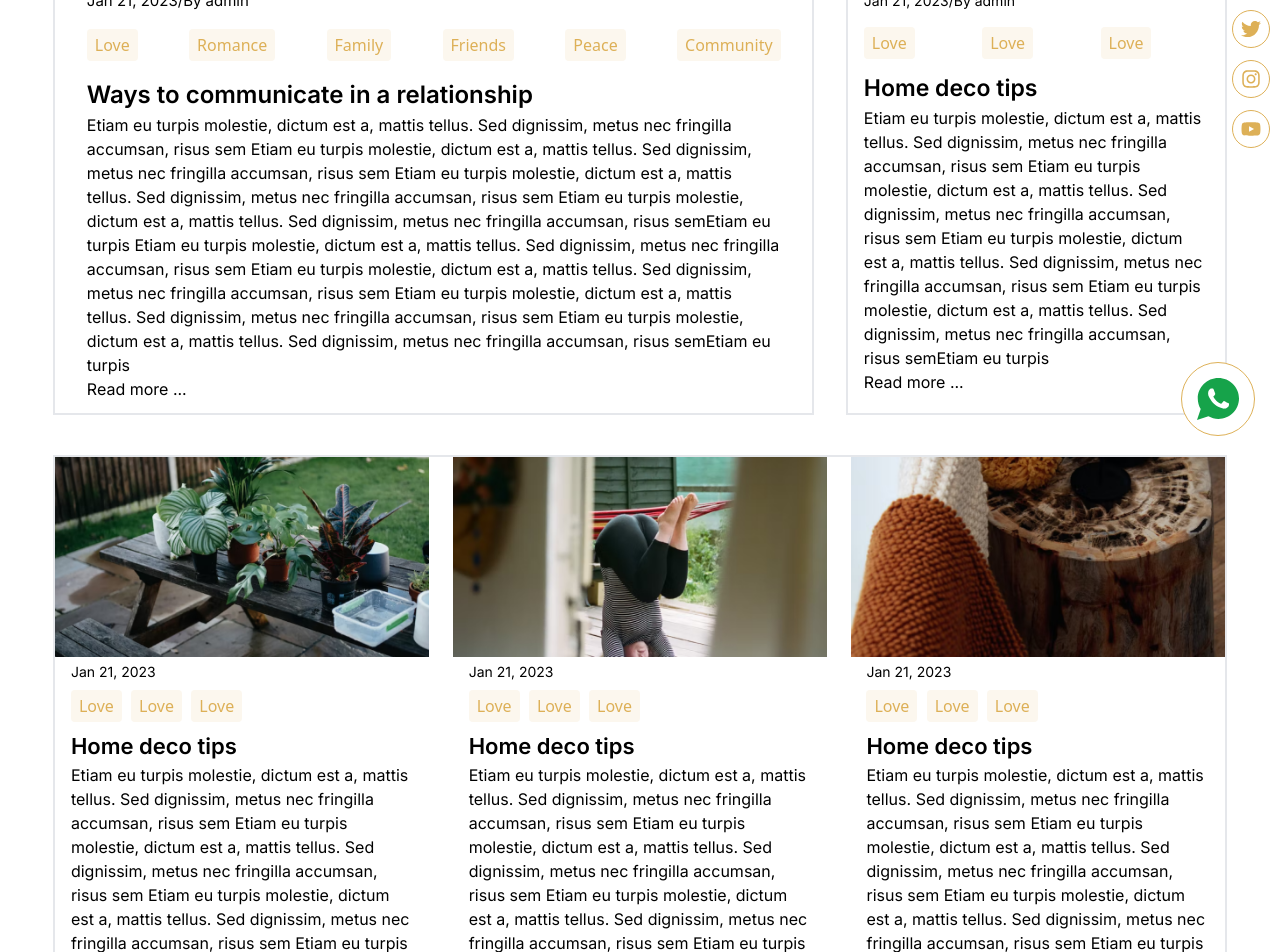
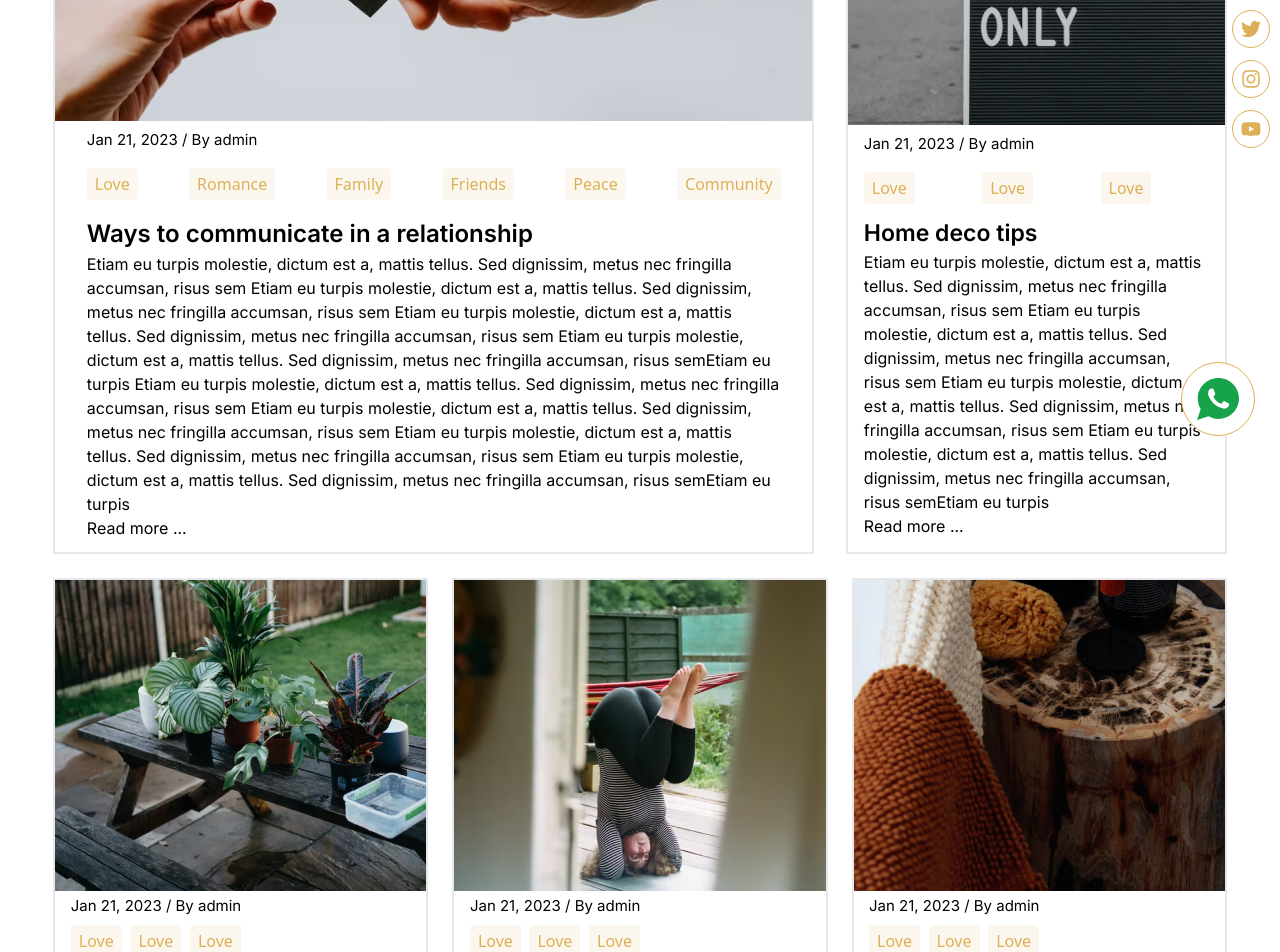
Before and after one commit to toluhikay/adozillion, a React (Create React App) app: page /blog in a window 1280 px wide. Shown: the part 340-1292 px from the top of the page. Built offline with nearby package versions, Linux system fonts and the light colour scheme; a web font is replaced by a local one.

Commit message:
more changes

```diff
--- a/src/pages/Blog.js
+++ b/src/pages/Blog.js
@@ -9,12 +9,12 @@ const firstBlogTheme = ['Love', 'Romance', 'Family', 'Friends', 'Peace', 'Commun
 
 const Blog = () => {
   return (
-    <div className='min-h-screen flex flex-col justify-center items-center w-11/12 mx-auto mt-20 text-[12px] md:text-[13px] lg:text-[14px] xl:text-[16px]'>
+    <div className='min-h-screen flex flex-col justify-center items-center w-11/12 mx-auto mt-28 text-[12px] md:text-[13px] lg:text-[14px] xl:text-[16px]'>
       <div className='md:flex md:space-x-6 lg:space-x-8 md:mt-10 '>
         <div className='border-2 md:w-[65%] lg:w-8/12'>
-        <img src={blogImage1} className='h-[200px] w-full object-cover'></img>
+        <img src={blogImage1} className='h-[200px] md:h-[220px] lg:h-[250px] xl:h-[307px] w-full object-cover'></img>
         <div className='w-11/12 mx-auto'>
-          <p className='text-[10px] font-[inter] mt-1 md:text-[12px] lg:text-[14px] xl:text-[15px] sm:mt-2'>Jan 21, 2023/By admin</p>
+          <p className='text-[10px] font-[inter] mt-1 md:text-[12px] lg:text-[14px] xl:text-[15px] sm:mt-2'>Jan 21, 2023 / By admin</p>
           <div className='flex justify-between mt-2 sm:mt-4'>
             {firstBlogTheme.map((item, index) => {
               return(
@@ -31,9 +31,9 @@ const Blog = () => {
 
         </div>
         <div className='mt-10 md:mt-0 border-2 md:w-[35%] lg:w-4/12 pb-2'>
-          <img src={blogImage2} className='w-full h-[200px] object-center'></img>
+          <img src={blogImage2} className='w-full h-[200px] md:h-[220px] lg:h-[250px] xl:h-[311px] object-center'></img>
           <div className='w-11/12 mx-auto'>
-            <p className='text-[10px] font-[inter] mt-1 md:mt-2 md:text-[12px] lg:text-[13px] xl:text-[14px] '>Jan 21, 2023/By admin</p>
+            <p className='text-[10px] font-[inter] mt-1 md:mt-2 md:text-[12px] lg:text-[13px] xl:text-[15px] '>Jan 21, 2023 / By admin</p>
             <div className='flex justify-between w-6/12 md:w-10/12 mt-2 md:mt-4'>
               {blogThemes.map((item, index) => {
                 return(
@@ -48,13 +48,13 @@ const Blog = () => {
 
         </div>
       </div>
-      <div className='mt-10 border-2 pb-2 md:grid md:grid-cols-2 md:gap-4 lg:grid-cols-3 lg:gap-6'>
+      <div className='mt-6 md:grid md:grid-cols-2 md:gap-4 lg:grid-cols-3 lg:gap-6 mb-[-16px]'>
           {blogPosts.map((item, index) => {
             return(
-              <div key={index}>
-               <img src={item.img} className='w-full h-[200px] object-cover'></img>
+              <div key={index} className='border-2 mb-6'>
+               <img src={item.img} className='w-full h-[200px] md:h-[220px] lg:h-[250px] xl:h-[311px] object-cover'></img>
                <div className='w-11/12 mx-auto'>
-                  <p className='text-[10px] md:text-[12px] lg:text-[13px] xl:text-[14px] font-[inter] mt-1'>{item.date}</p>
+                  <p className='text-[10px] md:text-[12px] lg:text-[13px] xl:text-[15px] font-[inter] mt-1'>{item.date} / By admin</p>
                 <div className='flex justify-between w-6/12 mt-2'>
                 {blogThemes.map((item, index) => {
                 return(
```
